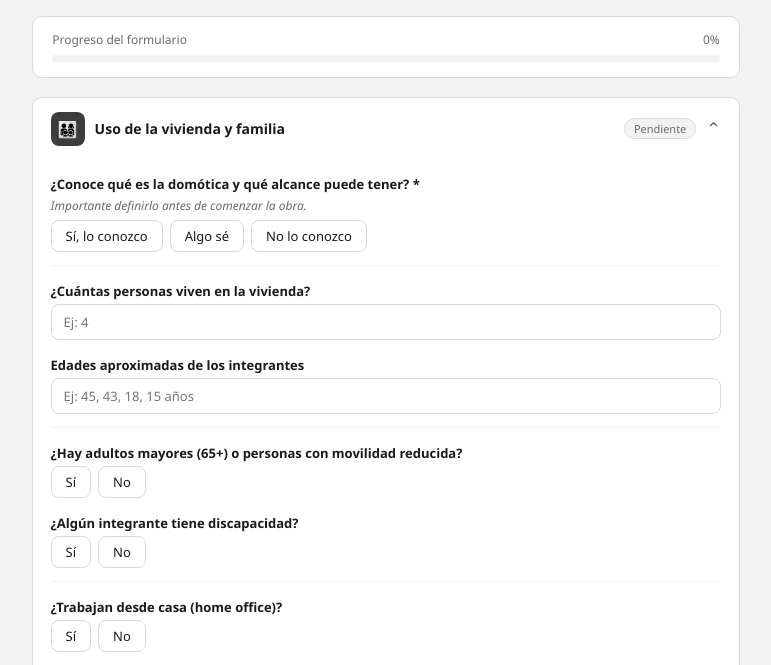
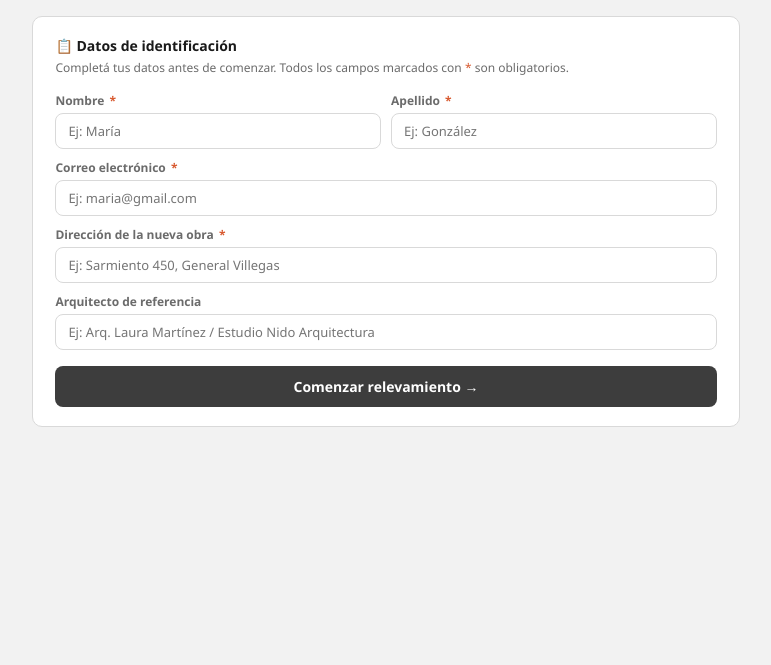
Before and after one commit to ameliacampana/domotizandovillegas, a plain HTML site: page index.html in a window 1280 px wide. Shown: the part 120-785 px from the top of the page, without its empty margins (254-1025 px from the left). Drawn offline with Linux system fonts and the light colour scheme.

Commit message:
Add identification form and progress bar

```diff
--- a/index.html
+++ b/index.html
@@ -65,6 +65,26 @@ textarea.finput{resize:vertical;min-height:80px}
 .obra-block .q-label{color:#185FA5;font-size:12px}
 .btn-submit{width:100%;margin-top:1.4rem;padding:13px;background:#3D3D3D;color:#fff;border:none;border-radius:10px;font-size:15px;font-weight:600;cursor:pointer;font-family:inherit;transition:background .15s}
 .btn-submit:hover{background:#5F5E5A}
+.id-block{background:#fff;border:1px solid #D9D9D9;border-radius:10px;padding:1.2rem 1.4rem;margin-bottom:1rem}
+.id-block h2{font-size:14px;font-weight:600;color:#1A1A1A;margin-bottom:4px;display:flex;align-items:center;gap:8px}
+.id-block p{font-size:12px;color:#6B6B6B;margin-bottom:1rem}
+.id-grid{display:grid;grid-template-columns:1fr 1fr;gap:10px}
+.id-field label{display:block;font-size:12px;font-weight:600;color:#6B6B6B;margin-bottom:4px}
+.id-field input{width:100%;border:1px solid #D9D9D9;border-radius:8px;padding:8px 12px;font-size:13px;background:#fff;color:#1A1A1A;font-family:inherit;transition:border .15s}
+.id-field input:focus{outline:none;border-color:#3D3D3D}
+.id-field input.error{border-color:#D85A30;background:#FFF5F2}
+.id-field.full{grid-column:1/-1}
+.id-req{color:#D85A30;margin-left:2px}
+.btn-iniciar{width:100%;margin-top:1rem;padding:11px;background:#3D3D3D;color:#fff;border:none;border-radius:8px;font-size:14px;font-weight:600;cursor:pointer;font-family:inherit;transition:background .15s}
+.btn-iniciar:hover{background:#5F5E5A}
+.form-main{display:none}
+.form-main.show{display:block}
+.id-summary{background:#F8F8F8;border:1px solid #D9D9D9;border-radius:8px;padding:8px 12px;margin-bottom:1rem;font-size:12px;color:#3D3D3D;display:flex;align-items:center;gap:8px}
+.id-summary span{font-weight:600}
+.id-summary a{margin-left:auto;font-size:11px;color:#6B6B6B;cursor:pointer;text-decoration:underline}
+.err-msg{font-size:11px;color:#D85A30;margin-top:3px;display:none}
+.err-msg.show{display:block}
+@media(max-width:500px){.id-grid{grid-template-columns:1fr}}
 .modal-bg{display:none;position:fixed;inset:0;background:rgba(0,0,0,.45);z-index:100;align-items:center;justify-content:center}
 .modal-bg.show{display:flex}
 .modal{background:#fff;border-radius:14px;padding:2rem;max-width:440px;width:90%;text-align:center}
@@ -86,10 +106,51 @@ textarea.finput{resize:vertical;min-height:80px}
   </div>
 </div>
 
-<div class="progress-wrap">
+<div class="progress-wrap" id="prog_bar" style="display:none">
   <div class="progress-label"><span>Progreso del formulario</span><span id="pct">0%</span></div>
   <div class="track"><div class="fill" id="fill"></div></div>
 </div>
+
+<!-- ── IDENTIFICACIÓN ── -->
+<div class="id-block" id="bloque_id">
+  <h2>📋 Datos de identificación</h2>
+  <p>Completá tus datos antes de comenzar. Todos los campos marcados con <span style="color:#D85A30">*</span> son obligatorios.</p>
+  <div class="id-grid">
+    <div class="id-field">
+      <label>Nombre <span class="id-req">*</span></label>
+      <input type="text" id="id_nombre" placeholder="Ej: María">
+      <div class="err-msg" id="err_nombre">Por favor ingresá tu nombre.</div>
+    </div>
+    <div class="id-field">
+      <label>Apellido <span class="id-req">*</span></label>
+      <input type="text" id="id_apellido" placeholder="Ej: González">
+      <div class="err-msg" id="err_apellido">Por favor ingresá tu apellido.</div>
+    </div>
+    <div class="id-field full">
+      <label>Correo electrónico <span class="id-req">*</span></label>
+      <input type="email" id="id_email" placeholder="Ej: maria@gmail.com">
+      <div class="err-msg" id="err_email">Ingresá un correo electrónico válido.</div>
+    </div>
+    <div class="id-field full">
+      <label>Dirección de la nueva obra <span class="id-req">*</span></label>
+      <input type="text" id="id_direccion" placeholder="Ej: Sarmiento 450, General Villegas">
+      <div class="err-msg" id="err_direccion">Por favor ingresá la dirección de la obra.</div>
+    </div>
+    <div class="id-field full">
+      <label>Arquitecto de referencia</label>
+      <input type="text" id="id_arquitecto" placeholder="Ej: Arq. Laura Martínez / Estudio Nido Arquitectura">
+    </div>
+  </div>
+  <button class="btn-iniciar" onclick="iniciarFormulario()">Comenzar relevamiento →</button>
+</div>
+
+<!-- Resumen identificación (visible una vez iniciado) -->
+<div class="id-summary" id="resumen_id" style="display:none">
+  <span id="resumen_texto">—</span>
+  <a onclick="editarId()">Editar datos</a>
+</div>
+
+<div class="form-main" id="form_main">
 
 <!-- ── S1: USO Y FAMILIA ── -->
 <div class="section">
@@ -989,10 +1050,48 @@ textarea.finput{resize:vertical;min-height:80px}
     <p style="margin-top:.5rem;font-size:12px;color:#888">📞 Ante consultas urgentes, contáctenos por WhatsApp.</p>
     <button class="modal-close" onclick="document.getElementById('modal').classList.remove('show')">Cerrar</button>
   </div>
-</div>
+</div><!-- /form_main -->
+
+</div><!-- /page -->
 
 <script>
 const st={};
+
+function iniciarFormulario(){
+  const nombre=document.getElementById('id_nombre').value.trim();
+  const apellido=document.getElementById('id_apellido').value.trim();
+  const email=document.getElementById('id_email').value.trim();
+  const direccion=document.getElementById('id_direccion').value.trim();
+  let ok=true;
+  // Validar campos obligatorios
+  [['nombre',nombre],['apellido',apellido],['email',email],['direccion',direccion]].forEach(([k,v])=>{
+    const inp=document.getElementById('id_'+k);
+    const err=document.getElementById('err_'+k);
+    const vacio=!v||(k==='email'&&!/^[^@]+@[^@]+\.[^@]+$/.test(v));
+    inp.classList.toggle('error',vacio);
+    if(err) err.classList.toggle('show',vacio);
+    if(vacio) ok=false;
+  });
+  if(!ok) return;
+  // Mostrar resumen y formulario
+  const arq=document.getElementById('id_arquitecto').value.trim();
+  document.getElementById('resumen_texto').innerHTML=
+    `<span>${nombre} ${apellido}</span> &nbsp;·&nbsp; ${email} &nbsp;·&nbsp; ${direccion}`+
+    (arq?` &nbsp;·&nbsp; Arq: ${arq}`:'');
+  document.getElementById('bloque_id').style.display='none';
+  document.getElementById('resumen_id').style.display='flex';
+  document.getElementById('prog_bar').style.display='block';
+  document.getElementById('form_main').classList.add('show');
+  window.scrollTo({top:0,behavior:'smooth'});
+}
+
+function editarId(){
+  document.getElementById('bloque_id').style.display='block';
+  document.getElementById('resumen_id').style.display='none';
+  document.getElementById('prog_bar').style.display='none';
+  document.getElementById('form_main').classList.remove('show');
+  window.scrollTo({top:0,behavior:'smooth'});
+}
 
 function pick(el,k,v){
   el.closest('.radio-row').querySelectorAll('.rbtn').forEach(b=>b.classList.remove('sel'));
```
